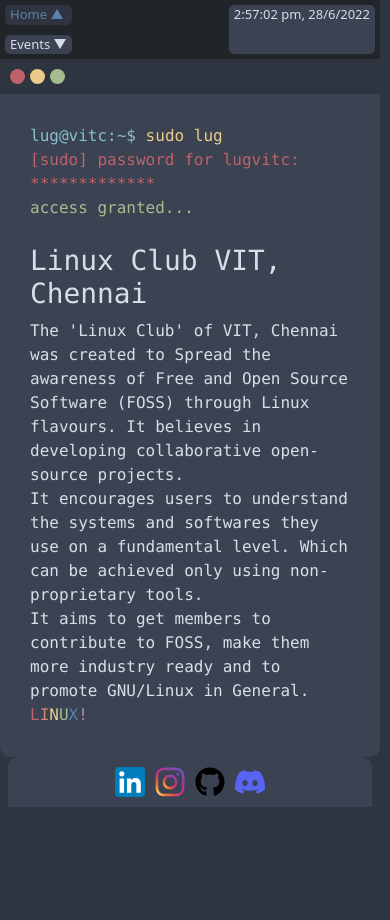
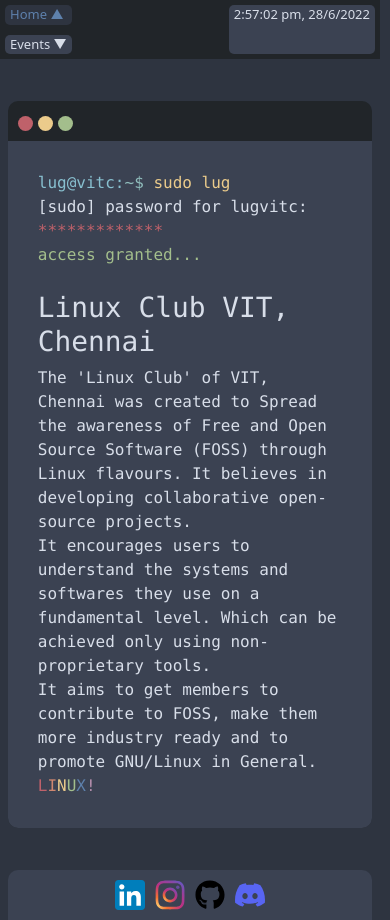
Before and after one commit to lugvitc/lugvitc.github.io, a React (Create React App) app: page /#/ in a window 390 px wide. Before the commit the page ends 844 px from the top, so only its background shows below. Built offline with nearby package versions, Linux system fonts and the light colour scheme.

Commit message:
tr now takes container and renders children only when animation is done

```diff
--- a/src/components/terminal/terminal.css
+++ b/src/components/terminal/terminal.css
@@ -1,4 +1,4 @@
-article.terminal {
+.terminal {
     border-radius: 10px;
     background-color: var(--header-footer-black);
     padding: 5px 0px 0px 0px;
@@ -34,7 +34,7 @@ article.terminal {
 }
 
 @media only screen and (max-width: 1024px) {
-    article.terminal {
+    .terminal {
         margin: 5vh 2vw;
     }
 }
--- a/src/components/terminal/terminalPrompt.js
+++ b/src/components/terminal/terminalPrompt.js
@@ -1,14 +1,12 @@
+import React from 'react';
 import './terminal.css';
-import TR from './tr';
 
 export default function TerminalPrompt({ path, children }) {
     return (
         <>
             <span className='terminal-text prompt-user-system'>lug@vitc:</span>
             <span className='terminal-text prompt-path'>{path}$ </span>
-            <span className='terminal-text prompt-command'>
-                <TR text={children} />
-            </span>
+            <span className='terminal-text prompt-command'>{children}</span>
             <br />
         </>
     );
--- a/src/components/terminal/tr.js
+++ b/src/components/terminal/tr.js
@@ -1,6 +1,6 @@
 import { useEffect, useState } from 'react';
 
-export default function TR({ text }) {
+export default function TR({ text, textContainer, children }) {
     const [typingText, setTypingText] = useState('');
 
     useEffect(() => {
@@ -14,8 +14,11 @@ export default function TR({ text }) {
     }, [text, typingText]);
 
     return typingText !== text ? (
-        <span className='typewriter-text'>{typingText}</span>
+        textContainer(<span className='typewriter-text'>{typingText}</span>)
     ) : (
-        <span>{text}</span>
+        <>
+            {textContainer(text)}
+            {children}
+        </>
     );
 }
--- a/src/pages/events/events.js
+++ b/src/pages/events/events.js
@@ -3,6 +3,7 @@ import TerminalPrompt from '../../components/terminal/terminalPrompt';
 import TerminalWindow from '../../components/terminal/terminalWindow';
 import { eventsDetails } from './eventsDetails';
 import { TypeAnimation } from '../../components/typeWriter/typeWriter.js';
+import TR from '../../components/terminal/tr';
 
 const firstText = 'cd events';
 const secondText = 'cat events.txt';
@@ -10,20 +11,37 @@ const secondText = 'cat events.txt';
 export default function Events() {
     return (
         <TerminalWindow>
-            <TerminalPrompt path='~'>cd events</TerminalPrompt>
-            <TerminalPrompt path='~/events'>cat events.txt</TerminalPrompt>
+            <TR
+                textContainer={text => (
+                    <TerminalPrompt path='~'>{text}</TerminalPrompt>
+                )}
+                text='cd events'
+            >
+                <TR
+                    textContainer={text => (
+                        <TerminalPrompt path='~/events'>{text}</TerminalPrompt>
+                    )}
+                    text='cat events.txt'
+                >
                     <div>
                         {eventsDetails.map(
                             ({ number, name, link, details, id }, index) => (
-                        <section className='terminal-text' key={index} id={id}>
+                                <section
+                                    className='terminal-text'
+                                    key={index}
+                                    id={id}
+                                >
                                     <h1>
-                                {number}: <LugLink link={link}>{name}</LugLink>
+                                        {number}:{' '}
+                                        <LugLink link={link}>{name}</LugLink>
                                     </h1>
                                     <span>{details}</span>
                                 </section>
                             )
                         )}
                     </div>
+                </TR>
+            </TR>
         </TerminalWindow>
     );
 }
--- a/src/pages/home.js
+++ b/src/pages/home.js
@@ -13,27 +13,40 @@ export default function Home() {
 
     return (
         <TerminalWindow>
-            <TerminalPrompt path='~'>sudo lug</TerminalPrompt>
-            <span style={{ color: Colors.nord11 }}>
-                [sudo] password for lugvitc: <TR text='*************' />
+            <TR
+                textContainer={text => (
+                    <TerminalPrompt path='~'>{text}</TerminalPrompt>
+                )}
+                text='sudo lug'
+            >
+                [sudo] password for lugvitc:{' '}
+                <TR
+                    textContainer={text => (
+                        <span style={{ color: Colors.nord11 }}>{text}</span>
+                    )}
+                    text='*************'
+                >
+                    <br />
+                    <span style={{ color: Colors.nord14 }}>
+                        access granted...
                     </span>
-            <br />
-            <span style={{ color: Colors.nord14 }}>access granted...</span>
                     <br />
                     <br />
                     <div>
-                <h1 className='terminal-text'>Linux Club VIT, Chennai</h1>
-                The 'Linux Club' of VIT, Chennai was created to Spread the
-                awareness of Free and Open Source Software (FOSS) through Linux
-                flavours. It believes in developing collaborative open-source
-                projects.
+                        <h1 className='terminal-text'>
+                            Linux Club VIT, Chennai
+                        </h1>
+                        The 'Linux Club' of VIT, Chennai was created to Spread
+                        the awareness of Free and Open Source Software (FOSS)
+                        through Linux flavours. It believes in developing
+                        collaborative open-source projects.
                         <br />
-                It encourages users to understand the systems and softwares they
-                use on a fundamental level. Which can be achieved only using
-                non-proprietary tools.
+                        It encourages users to understand the systems and
+                        softwares they use on a fundamental level. Which can be
+                        achieved only using non-proprietary tools.
                         <br />
-                It aims to get members to contribute to FOSS, make them more
-                industry ready and to promote GNU/Linux in General.
+                        It aims to get members to contribute to FOSS, make them
+                        more industry ready and to promote GNU/Linux in General.
                         <br />
                         <span style={{ color: Colors.nord11 }}>L</span>
                         <span style={{ color: Colors.nord12 }}>I</span>
@@ -42,6 +55,8 @@ export default function Home() {
                         <span style={{ color: Colors.nord10 }}>X</span>
                         <span style={{ color: Colors.nord15 }}>!</span>
                     </div>
+                </TR>
+            </TR>
         </TerminalWindow>
     );
 }
```
Lines whose indentation alone changed are shown as unchanged.
